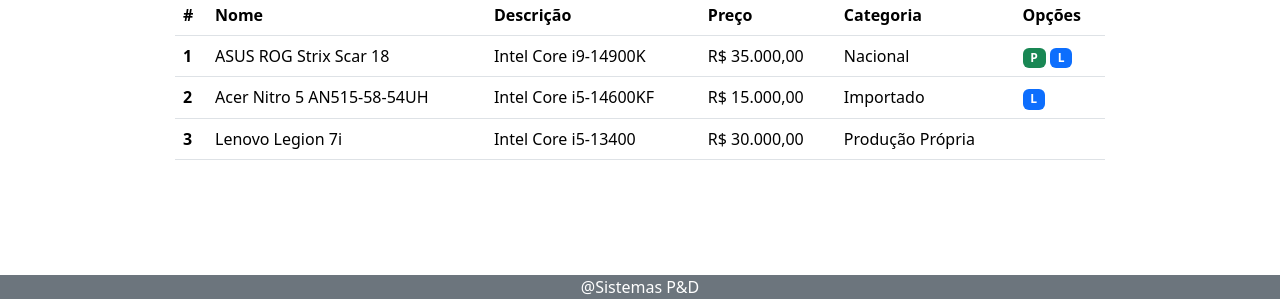
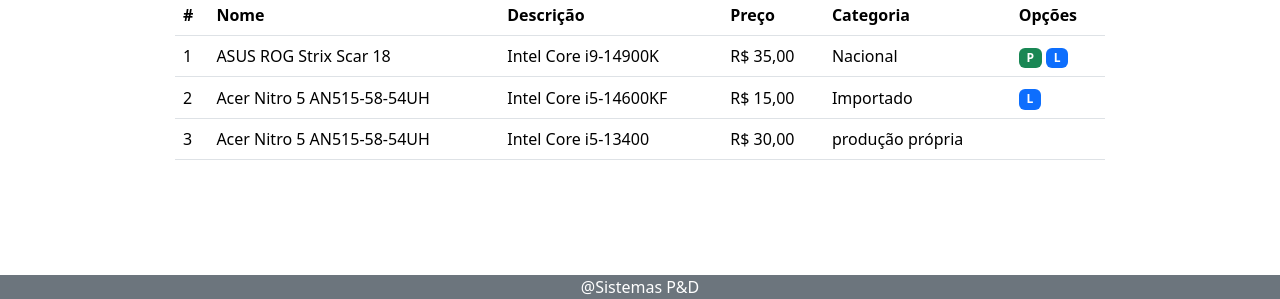
Before and after one commit to YuuyaOkatani/BootcampDevJrProj6, a plain HTML site: page index.html in a window 1280 px wide. Shown: the part 501-800 px from the top of the page. Drawn offline with nearby package versions, Linux system fonts and the light colour scheme.

Commit message:
closes #4 - array & jQuery mask

```diff
--- a/index.html
+++ b/index.html
@@ -75,7 +75,7 @@
                                 </div>
                             </div>
                         </div>
-                        <div class="row mb-3 mt-3" >
+                        <div class="row mb-3 mt-3">
                             <button type="submit" class="btn btn-primary col-sm-1"> cadastrar</button>
                         </div>
 
@@ -96,7 +96,7 @@
                 Produtos cadastrados:
             </div>
             <div class="col-md-10 offset-md-1">
-                <table class="table">
+                <table class="table" id="productsTable">
                     <thead>
                         <tr>
                             <th scope="col">#</th>
@@ -108,33 +108,7 @@
                         </tr>
                     </thead>
                     <tbody>
-                      <tr>
-                        <th scope="row">1</th>
-                        <td>ASUS ROG Strix Scar 18</td>
-                        <td>Intel Core i9-14900K</td>
-                        <td>R$ 35.000,00</td>
-                        <td>Nacional</td>
-                        <td>
-                            <span class="badge text-bg-success">P</span>
-                            <span class="badge text-bg-primary">L</span>
-                        </td>
-                      </tr>
-                      <tr>
-                        <th scope="row">2</th>
-                        <td>Acer Nitro 5 AN515-58-54UH</td>
-                        <td>Intel Core i5-14600KF</td>
-                        <td>R$ 15.000,00</td>
-                        <td>Importado</td>
-                        <td> <span class="badge text-bg-primary">L</span></td>
-                      </tr>
-                      <tr>
-                        <th scope="row">3</th>
-                        <td>Lenovo Legion 7i</td>
-                        <td>Intel Core i5-13400</td>
-                        <td>R$ 30.000,00</td>
-                        <td>Produção Própria</td>
-                        <td></td>
-                      </tr>
+
                     </tbody>
                 </table>
 
@@ -152,6 +126,16 @@
     <script src="https://cdn.jsdelivr.net/npm/bootstrap@5.3.3/dist/js/bootstrap.bundle.min.js"
         integrity="sha384-YvpcrYf0tY3lHB60NNkmXc5s9fDVZLESaAA55NDzOxhy9GkcIdslK1eN7N6jIeHz"
         crossorigin="anonymous"></script>
+    <script src="script.js"></script>
+
+    <script src="https://code.jquery.com/jquery-3.5.1.min.js"></script>
+    <script src="https://cdnjs.cloudflare.com/ajax/libs/jquery.mask/1.14.16/jquery.mask.js">
+
+    </script>
+    <script>
+        $('#inputPrice').mask("#.##0,00", {reverse: true});
+    </script>
+
 </body>
 
 </html>
--- /dev/null
+++ b/script.js
@@ -0,0 +1,110 @@
+var products = [
+    {
+        id: 1,
+        name: 'ASUS ROG Strix Scar 18',
+        description: 'Intel Core i9-14900K',
+        price: 35.000,
+        category: 2,
+        promotion: true,
+        new: true
+    },
+    {
+        id: 2,
+        name: 'Acer Nitro 5 AN515-58-54UH',
+        description: 'Intel Core i5-14600KF',
+        price: 15.000,
+        category: 3,
+        promotion: false,
+        new: true
+    },
+    {
+        id: 3,
+        name: 'Acer Nitro 5 AN515-58-54UH',
+        description: 'Intel Core i5-13400',
+        price: 30.000,
+        category: 1,
+        promotion: false,
+        new: false
+    }
+]
+
+var categorias = [
+    { id: 1, name: "produção própria" },
+    { id: 2, name: "Nacional" },
+    { id: 3, name: "Importado" }
+
+]
+
+
+loadProducts()
+
+function loadProducts() {
+    for (let prod of products) {
+        addNewRow(prod)
+    }
+
+}
+
+function addNewRow(prod) {
+
+var formatter = new Intl.NumberFormat('pt-br',{
+    style: 'currency',
+    currency: 'BRL'
+})
+
+    var table = document.getElementById("productsTable");
+
+    var newRow = table.insertRow()
+
+
+
+    var idNode = document.createTextNode(prod.id);
+    newRow.insertCell().appendChild(idNode);
+    newRow.insertCell().innerHTML = prod.name;
+    newRow.insertCell().innerHTML = prod.description;
+    newRow.insertCell().innerHTML = formatter.format(prod.price);
+    for (let cat of categorias) {
+        if (cat.id == prod.category) {
+            newRow.insertCell().innerHTML = cat.name
+        }
+
+    }
+    newRow.insertCell().innerHTML = `<span class="badge text-bg-success">${prod.promotion ? 'P' : ''}</span> <span class="badge text-bg-primary">${prod.new ? 'L' : ''}</span>`
+
+
+}
+
+/*
+ <tr>
+                        <th scope="row">1</th>
+                        <td>ASUS ROG Strix Scar 18</td>
+                        <td>Intel Core i9-14900K</td>
+                        <td>R$ 35.000,00</td>
+                        <td>Nacional</td>
+                        <td>
+                            <span class="badge text-bg-success">P</span>
+                            <span class="badge text-bg-primary">L</span>
+                        </td>
+                      </tr>
+                      <tr>
+                        <th scope="row">2</th>
+                        <td>Acer Nitro 5 AN515-58-54UH</td>
+                        <td>Intel Core i5-14600KF</td>
+                        <td>R$ 15.000,00</td>
+                        <td>Importado</td>
+                        <td> <span class="badge text-bg-primary">L</span></td>
+                      </tr>
+                      <tr>
+                        <th scope="row">3</th>
+                        <td>Lenovo Legion 7i</td>
+                        <td>Intel Core i5-13400</td>
+                        <td>R$ 30.000,00</td>
+                        <td>Produção Própria</td>
+                        <td></td>
+                      </tr>
+
+
+
+
+
+*/
```
Lines whose indentation alone changed are shown as unchanged.
